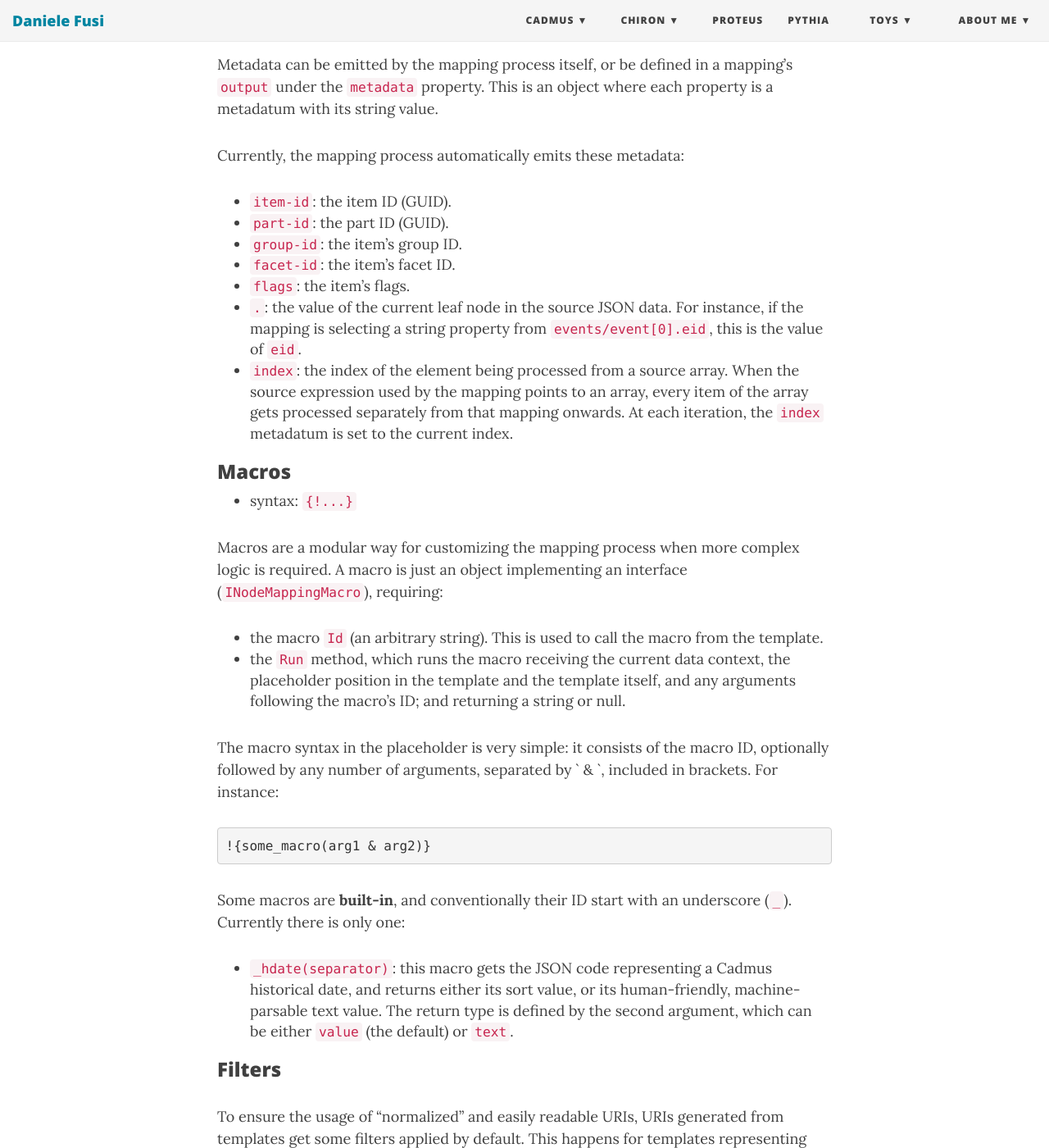
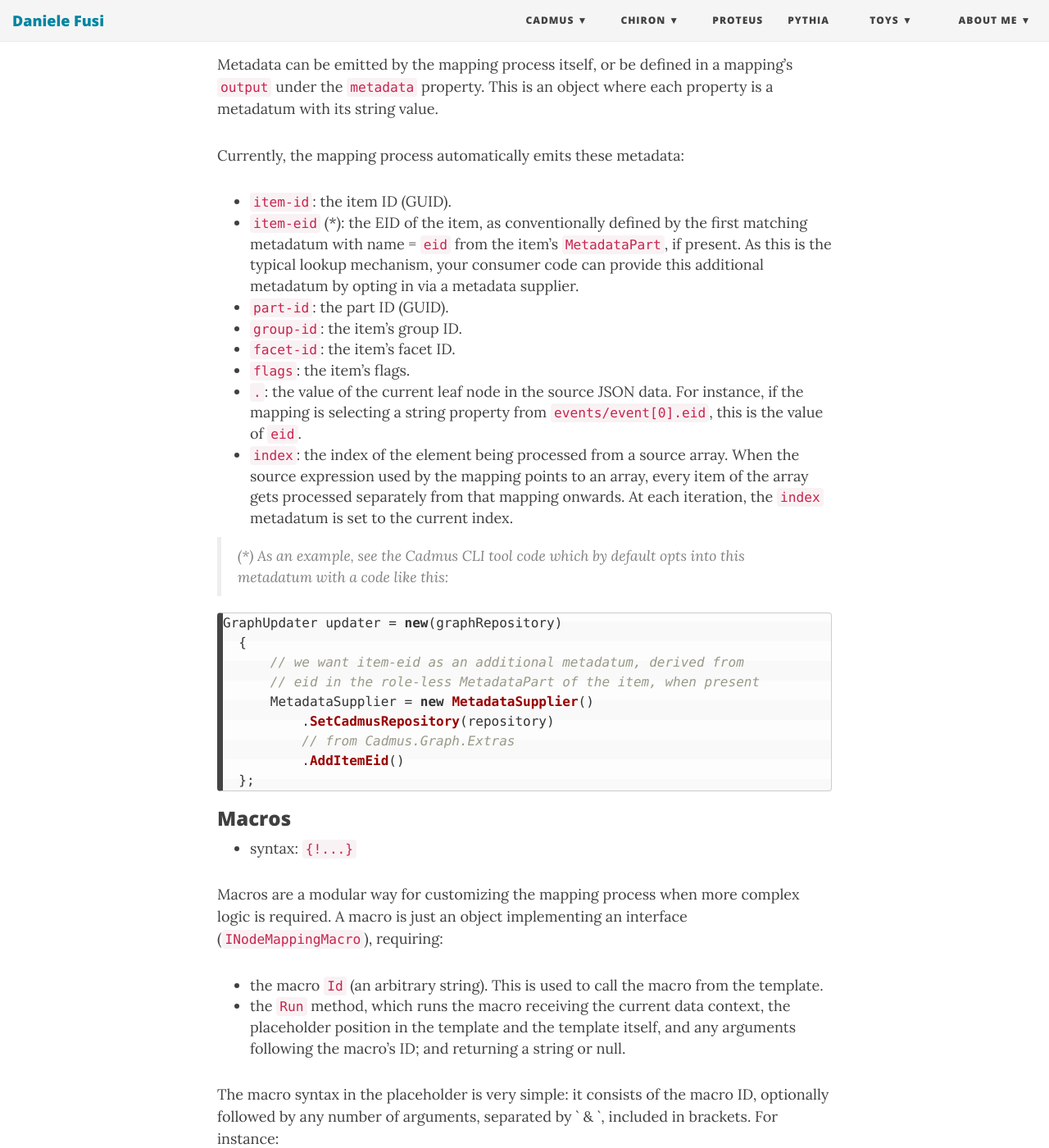
Before and after one commit to Myrmex/overview, a Jekyll site: the page built from cadmus/dev/concepts/graph-mappings.md, in a window 1280 px wide and 1400 px high, scrolled down 7571 px. Shown: the whole window at 82% size. Built offline with Jekyll 4.4.1, drawn with Linux system fonts in a browser that asks for light colours; nearby versions of some CDN libraries.

Commit message:
Update graph-mappings.md

````diff
--- a/cadmus/dev/concepts/graph-mappings.md
+++ b/cadmus/dev/concepts/graph-mappings.md
@@ -195,12 +195,27 @@ Metadata can be emitted by the mapping process itself, or be defined in a mappin
 Currently, the mapping process automatically emits these metadata:
 
 - `item-id`: the item ID (GUID).
+- `item-eid` (*): the EID of the item, as conventionally defined by the first matching metadatum with name = `eid` from the item's `MetadataPart`, if present. As this is the typical lookup mechanism, your consumer code can provide this additional metadatum by opting in via a metadata supplier.
 - `part-id`: the part ID (GUID).
 - `group-id`: the item's group ID.
 - `facet-id`: the item's facet ID.
 - `flags`: the item's flags.
 - `.`: the value of the current leaf node in the source JSON data. For instance, if the mapping is selecting a string property from `events/event[0].eid`, this is the value of `eid`.
 - `index`: the index of the element being processed from a source array. When the source expression used by the mapping points to an array, every item of the array gets processed separately from that mapping onwards. At each iteration, the `index` metadatum is set to the current index.
+
+> (*) As an example, see the Cadmus CLI tool code which by default opts into this metadatum with a code like this:
+
+```cs
+GraphUpdater updater = new(graphRepository)
+  {
+      // we want item-eid as an additional metadatum, derived from
+      // eid in the role-less MetadataPart of the item, when present
+      MetadataSupplier = new MetadataSupplier()
+          .SetCadmusRepository(repository)
+          // from Cadmus.Graph.Extras
+          .AddItemEid()
+  };
+```
 
 ### Macros
 
````
